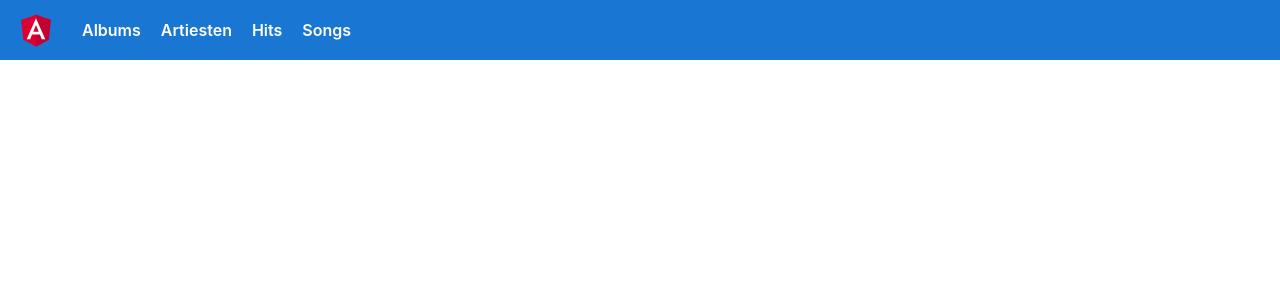
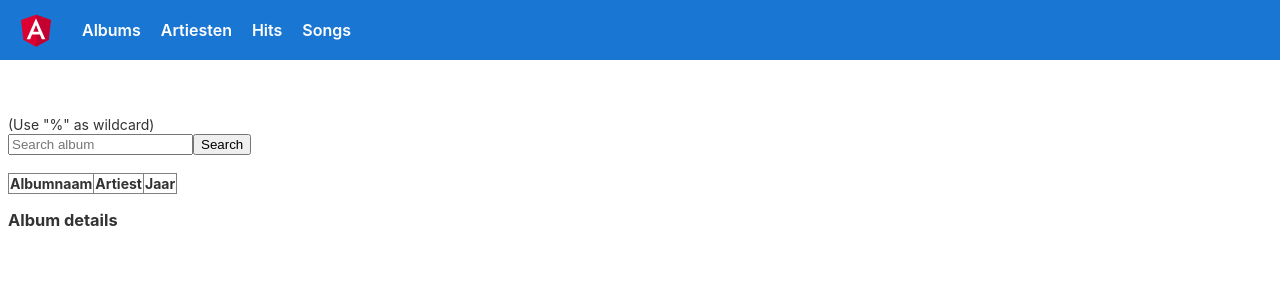
Before and after one commit to oraculo-nl/ExampleFrontend, an Angular app: page /albums/album in a window 1280 px wide. Before the commit this address led to /. Shown: the top 300 px of the page. Built offline with nearby package versions, Linux system fonts and the light colour scheme.

Commit message:
add album details navigation

```diff
--- /dev/null
+++ b/src/app/album/album.component.html
@@ -0,0 +1 @@
+<h3>Album details</h3>
--- /dev/null
+++ b/src/app/album/album.component.ts
@@ -0,0 +1,15 @@
+import { Component, OnInit } from '@angular/core';
+
+@Component({
+  selector: 'app-album',
+  templateUrl: './album.component.html',
+  styleUrls: ['./album.component.css']
+})
+export class AlbumComponent implements OnInit {
+
+  constructor() { }
+
+  ngOnInit() {
+  }
+
+}
--- a/src/app/albums/albums.component.html
+++ b/src/app/albums/albums.component.html
@@ -12,8 +12,9 @@
         <th>Jaar</th>
     </tr>
     <tr *ngFor="let album of albums">
-        <td>{{album.naam}}</td>
+        <td><a routerLink="album">{{album.naam}}</a></td>
         <td>{{album.artiest}}</td>
         <td>{{album.jaar}}</td>
     </tr>
 </table>
+<router-outlet></router-outlet>
--- a/src/app/app-routing.module.ts
+++ b/src/app/app-routing.module.ts
@@ -1,10 +1,14 @@
 import { NgModule } from '@angular/core';
 import { Routes, RouterModule } from '@angular/router';
 import { AlbumsComponent } from "./albums/albums.component";
+import { AlbumComponent } from './album/album.component';
 
 
 const routes: Routes = [
-  {path: "albums", component: AlbumsComponent}
+  {
+    path: "albums", component: AlbumsComponent, children: [
+      { path: "album", component: AlbumComponent }]
+  }
 ];
 
 @NgModule({
--- a/src/app/app.module.ts
+++ b/src/app/app.module.ts
@@ -6,11 +6,13 @@ import { AppComponent } from './app.component';
 import { AlbumsComponent } from "./albums/albums.component";
 import { HttpClientModule } from '@angular/common/http';
 import {FormsModule} from '@angular/forms';
+import { AlbumComponent } from './album/album.component';
 
 @NgModule({
   declarations: [
     AppComponent,
-    AlbumsComponent
+    AlbumsComponent,
+    AlbumComponent
   ],
   imports: [
     BrowserModule,
```
Also changed, not shown: src/app/album/album.component.css (added), 1 other file (tests, documents, lock files or other folders).
